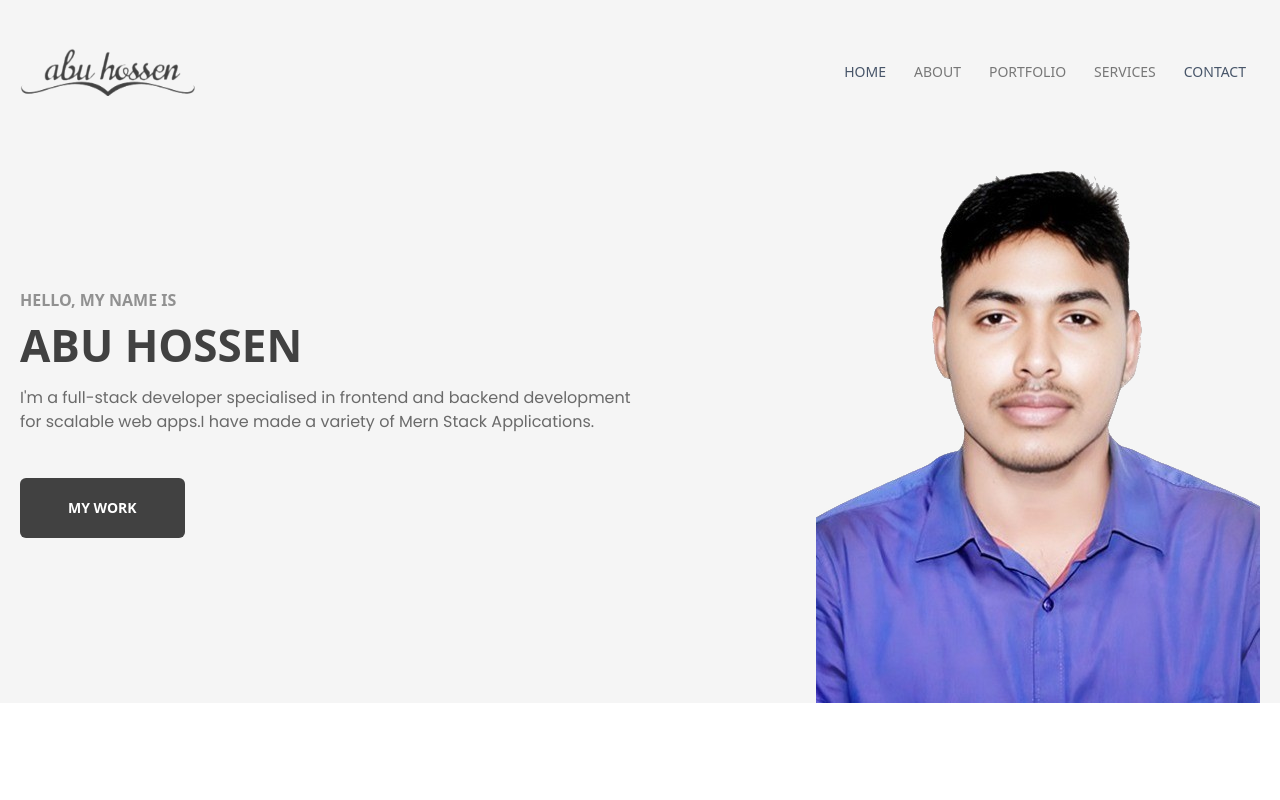
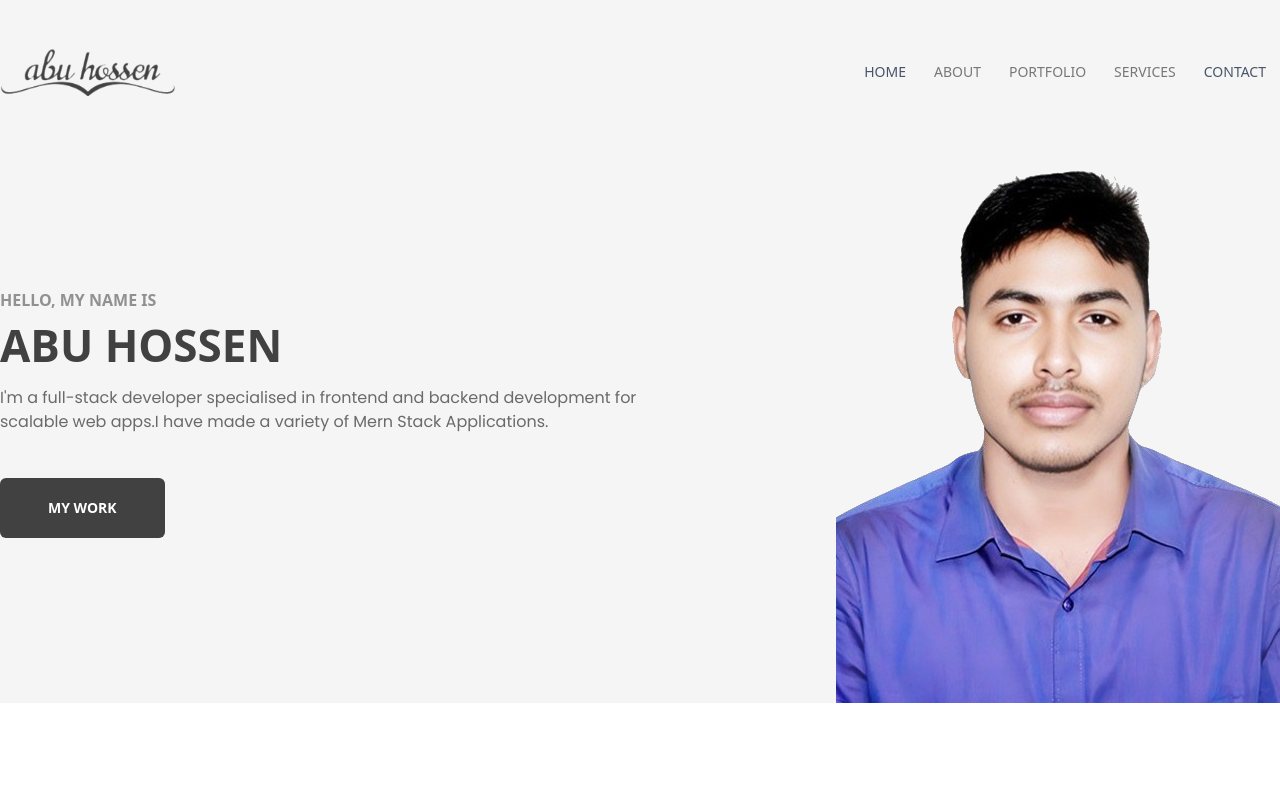
Before and after one commit to rezowan311410/portfolioFrontend, a React (Vite) app: page / in a window 1280 px wide. Shown: the top 800 px of the page. Built offline with nearby package versions, Linux system fonts and the light colour scheme; no server answers.

Commit message:
fixed container

```diff
--- a/src/components/layout/Banner.jsx
+++ b/src/components/layout/Banner.jsx
@@ -25,7 +25,7 @@ const Banner = ({ props }, ref) => {
   }, []);
   return (
     <section ref={ref} className="bg-[#f5f5f5]">
-      <div className="flex max-w-container mx-auto px-5 2xl:px-8">
+      <div className="flex max-w-container mx-auto">
         <div className="lg:w-6/12 pb-10 pt-52 lg:pb-0 lg:pt-64 lg_res:pt-72 mx-5 lg_res:mx-0">
           <h2 className="font-mont text-base font-bold text-[#919191]">
             HELLO, MY NAME IS
--- a/src/components/layout/Navbar.jsx
+++ b/src/components/layout/Navbar.jsx
@@ -311,7 +311,7 @@ const Navbar = () => {
           isNavbarFixed ? "fixe pt-6 pb-6" : ""
         }`}
       >
-        <div className="max-w-container mx-auto px-5 2xl:px-8  ">
+        <div className="max-w-container mx-auto   ">
           <div className="md:flex mx-5 lg_res:mx-0">
             <div className="flex">
               <div className="w-3/12 w-44 h-12">
--- a/tailwind.config.js
+++ b/tailwind.config.js
@@ -4,7 +4,7 @@ export default {
   theme: {
     extend: {
       maxWidth: {
-        container: "1536px",
+        container: "1280px",
       },
       fontFamily: {
         mont: ["Montserrat", "sans-serif"],
```
